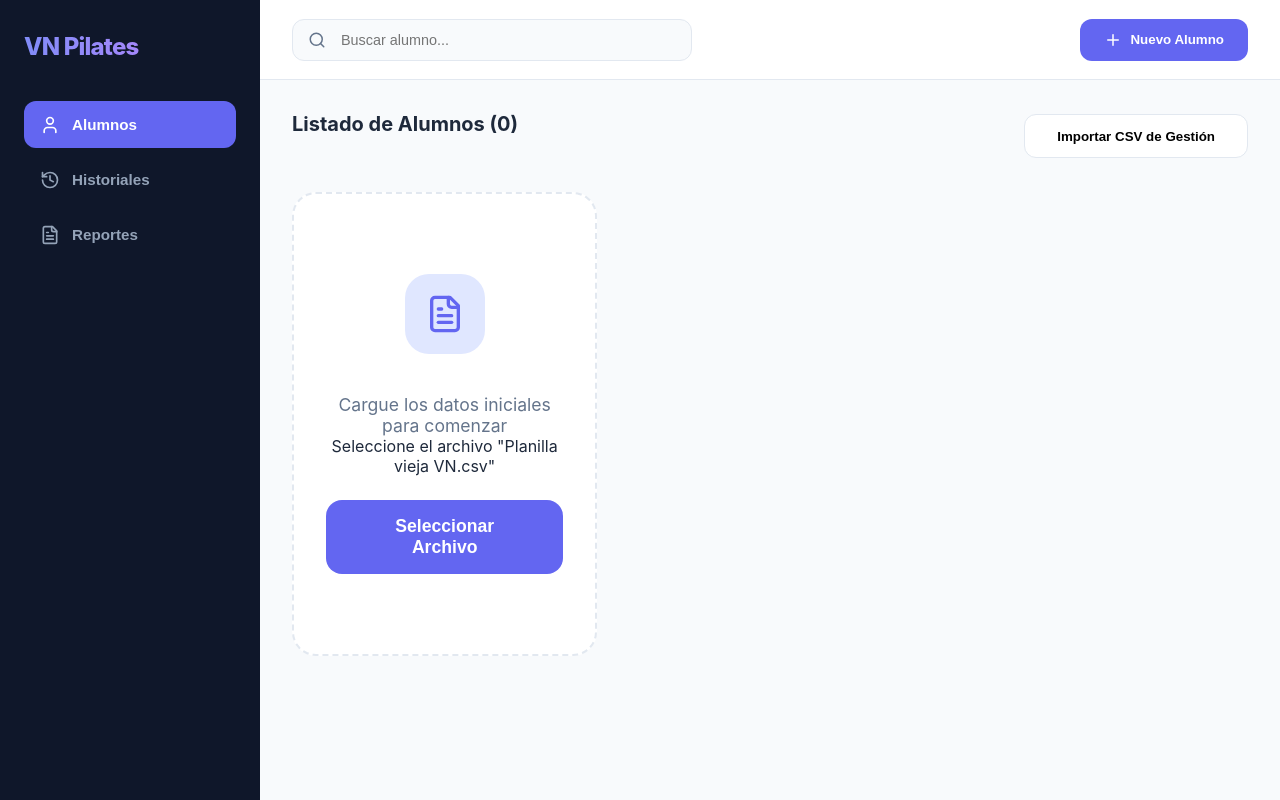
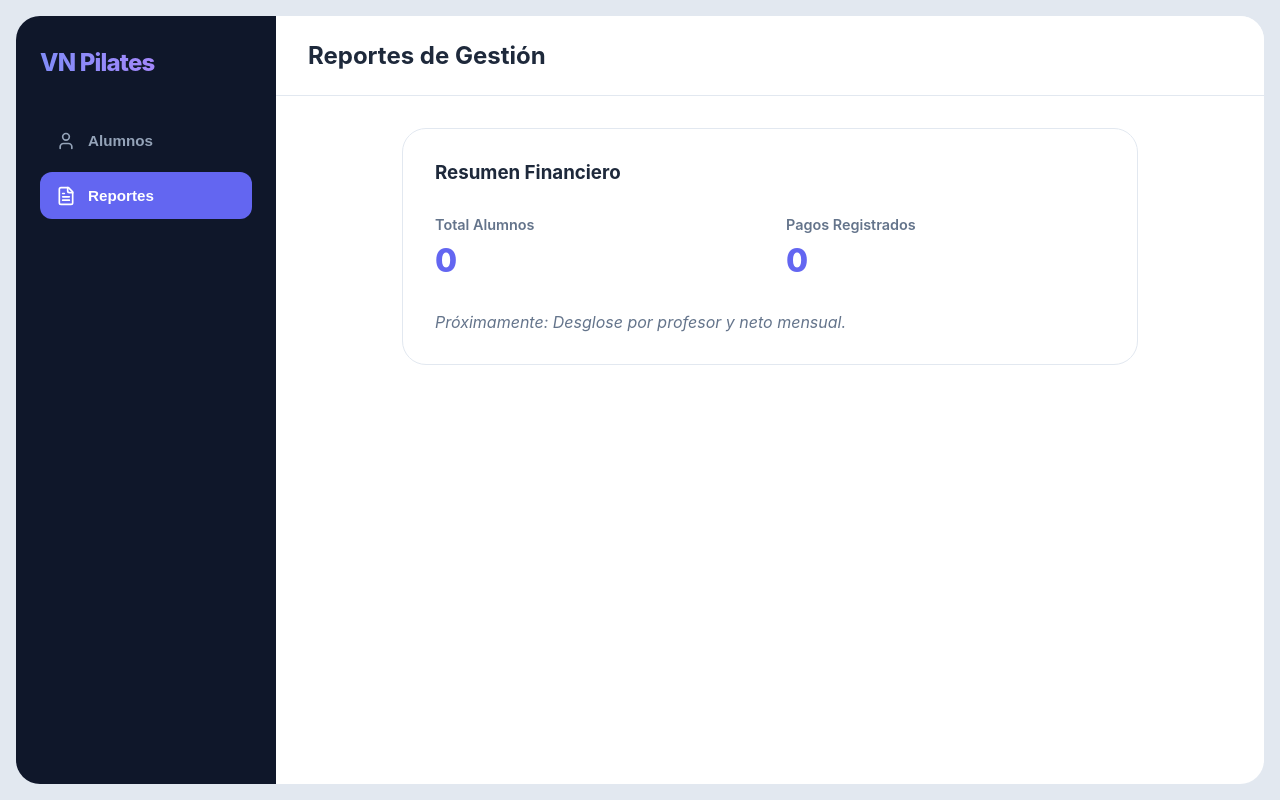
Before and after one commit to devOr05/vn-pilates, a React (Vite) app: page / in a window 1280 px wide. Both pictures are taken after a click on the button "Reportes". Built offline with nearby package versions, Linux system fonts and the light colour scheme.

Commit message:
UI Improvement: Added margins, functional Save button, and Navigation logic

```diff
--- a/src/App.css
+++ b/src/App.css
@@ -27,6 +27,9 @@ body {
     display: flex;
     height: 100vh;
     overflow: hidden;
+    padding: 1rem;
+    background: #e2e8f0;
+    /* Darker background to show the "window" effect */
 }
 
 /* Sidebar */
@@ -38,6 +41,7 @@ body {
     display: flex;
     flex-direction: column;
     gap: 2.5rem;
+    border-radius: 24px 0 0 24px;
 }
 
 .logo-section h1 {
@@ -88,6 +92,8 @@ nav {
     display: flex;
     flex-direction: column;
     overflow: hidden;
+    background: white;
+    border-radius: 0 24px 24px 0;
 }
 
 .main-header {
@@ -144,7 +150,24 @@ nav {
     transition: var(--transition);
 }
 
-.btn-add:hover {
+.btn-save {
+    background: #10b981;
+    color: white;
+    border: none;
+    padding: 0.75rem 1.5rem;
+    border-radius: 12px;
+    font-weight: 700;
+    display: flex;
+    align-items: center;
+    gap: 0.5rem;
+    cursor: pointer;
+    transition: var(--transition);
+}
+
+.btn-save:hover {
+    filter: brightness(1.1);
+}
+
 filter: brightness(1.1);
 transform: translateY(-2px);
 }
@@ -278,21 +301,51 @@ nav {
     box-shadow: 0 20px 40px rgba(0, 0, 0, 0.05);
 }
 
-.profile-info h2 {
+.profile-info h2,
+.edit-name {
     font-size: 2.5rem;
     font-weight: 800;
     margin-bottom: 0.75rem;
+    border: none;
+    background: none;
+    width: 100%;
+    color: var(--text-main);
+    padding: 0.5rem 0;
+}
+
+.edit-name:focus {
+    outline: none;
+    background: var(--bg-main);
+    border-radius: 8px;
+    padding: 0.5rem 1rem;
 }
 
 .badges {
     display: flex;
-    gap: 0.75rem;
+    gap: 1.5rem;
 }
 
-.badge {
+.badge,
+.badge-input {
+    display: flex;
+    align-items: center;
+    gap: 0.5rem;
     padding: 0.5rem 1rem;
     border-radius: 100px;
     font-size: 0.85rem;
+    font-weight: 700;
+}
+
+.badge-input label {
+    color: var(--text-muted);
+}
+
+.badge-input input {
+    border: none;
+    background: var(--bg-main);
+    padding: 0.25rem 0.5rem;
+    border-radius: 6px;
+    width: 60px;
     font-weight: 700;
 }
 
@@ -516,7 +569,46 @@ nav {
     border-color: var(--text-muted);
 }
 
-.empty-state {
+/* Reports */
+.reports-container {
+    padding: 2rem;
+    max-width: 800px;
+    margin: 0 auto;
+}
+
+.report-card {
+    background: white;
+    border: 1px solid var(--border);
+    padding: 2rem;
+    border-radius: 24px;
+}
+
+.report-stats {
+    display: grid;
+    grid-template-columns: 1fr 1fr;
+    gap: 2rem;
+    margin: 2rem 0;
+}
+
+.stat label {
+    display: block;
+    font-size: 0.9rem;
+    color: var(--text-muted);
+    font-weight: 600;
+    margin-bottom: 0.5rem;
+}
+
+.stat p {
+    font-size: 2rem;
+    font-weight: 800;
+    color: var(--accent);
+}
+
+.note {
+    font-style: italic;
+    color: var(--text-muted);
+}
+
 background: white;
 border: 2px dashed var(--border);
 border-radius: 24px;
--- a/src/App.jsx
+++ b/src/App.jsx
@@ -9,6 +9,7 @@ function App() {
     const [searchTerm, setSearchTerm] = useState('');
     const [isLoaded, setIsLoaded] = useState(false);
     const [showAddModal, setShowAddModal] = useState(false);
+    const [currentView, setCurrentView] = useState('alumnos'); // alumnos | historiales | reportes
     const [newStudent, setNewStudent] = useState({ name: '', classesPerWeek: '2', entryDate: new Date().toISOString().split('T')[0] });
     const fileInputRef = useRef(null);
 
@@ -81,6 +82,16 @@ function App() {
         setStudents(updatedStudents);
     };
 
+    const saveStudentChanges = () => {
+        if (!selectedStudent) return;
+        setStudents(students.map(s => s.id === selectedStudent.id ? selectedStudent : s));
+        alert('Cambios guardados correctamente');
+    };
+
+    const updateStudentField = (field, value) => {
+        setSelectedStudent({ ...selectedStudent, [field]: value });
+    };
+
     const exportToCSV = () => {
         // Basic export: rebuild spreadsheet structure
         const headers = ["ID", "NOMBRE", "INGRESO", "CLASES/SEM", "HISTORIAL (MES:MONTO:RECIBE:FECHA)"];
@@ -113,9 +124,18 @@ function App() {
                         <h1>VN Pilates</h1>
                     </div>
                     <nav>
-                        <button className="nav-item active"><User size={20} /> Alumnos</button>
-                        <button className="nav-item"><History size={20} /> Historiales</button>
-                        <button className="nav-item"><FileText size={20} /> Reportes</button>
+                        <button
+                            className={`nav-item ${currentView === 'alumnos' ? 'active' : ''}`}
+                            onClick={() => { setCurrentView('alumnos'); setSelectedStudent(null); }}
+                        >
+                            <User size={20} /> Alumnos
+                        </button>
+                        <button
+                            className={`nav-item ${currentView === 'reportes' ? 'active' : ''}`}
+                            onClick={() => { setCurrentView('reportes'); setSelectedStudent(null); }}
+                        >
+                            <FileText size={20} /> Reportes
+                        </button>
                     </nav>
                 </aside>
 
@@ -125,7 +145,7 @@ function App() {
                             <ChevronLeft size={20} /> Volver al listado
                         </button>
                         <div className="header-actions">
-                            <button className="btn-save"><Save size={18} /> Guardar Cambios</button>
+                            <button className="btn-save" onClick={saveStudentChanges}><Save size={18} /> Guardar Cambios</button>
                         </div>
                     </header>
 
@@ -135,10 +155,28 @@ function App() {
                                 <User size={40} />
                             </div>
                             <div className="profile-info">
-                                <h2>{selectedStudent.name}</h2>
+                                <input
+                                    className="edit-name"
+                                    value={selectedStudent.name}
+                                    onChange={(e) => updateStudentField('name', e.target.value)}
+                                />
                                 <div className="badges">
-                                    <span className="badge frequency">{selectedStudent.classesPerWeek} clases/sem</span>
-                                    <span className="badge entry">Desde: {selectedStudent.entryDate || 'N/A'}</span>
+                                    <div className="badge-input">
+                                        <label>Clases/Sem:</label>
+                                        <input
+                                            type="number"
+                                            value={selectedStudent.classesPerWeek}
+                                            onChange={(e) => updateStudentField('classesPerWeek', e.target.value)}
+                                        />
+                                    </div>
+                                    <div className="badge-input">
+                                        <label>Desde:</label>
+                                        <input
+                                            type="text"
+                                            value={selectedStudent.entryDate}
+                                            onChange={(e) => updateStudentField('entryDate', e.target.value)}
+                                        />
+                                    </div>
                                 </div>
                             </div>
                         </div>
@@ -193,14 +231,24 @@ function App() {
                     <h1>VN Pilates</h1>
                 </div>
                 <nav>
-                    <button className="nav-item active"><User size={20} /> Alumnos</button>
-                    <button className="nav-item"><History size={20} /> Historiales</button>
-                    <button className="nav-item"><FileText size={20} /> Reportes</button>
+                    <button
+                        className={`nav-item ${currentView === 'alumnos' ? 'active' : ''}`}
+                        onClick={() => setCurrentView('alumnos')}
+                    >
+                        <User size={20} /> Alumnos
+                    </button>
+                    <button
+                        className={`nav-item ${currentView === 'reportes' ? 'active' : ''}`}
+                        onClick={() => setCurrentView('reportes')}
+                    >
+                        <FileText size={20} /> Reportes
+                    </button>
                 </nav>
             </aside>
 
             <main className="main-content">
                 <header className="main-header">
+                    {currentView === 'alumnos' ? (
                         <div className="search-bar">
                             <Search size={18} className="search-icon" />
                             <input
@@ -210,10 +258,16 @@ function App() {
                                 onChange={(e) => setSearchTerm(e.target.value)}
                             />
                         </div>
+                    ) : (
+                        <h2>Reportes de Gestión</h2>
+                    )}
+                    {currentView === 'alumnos' && (
                         <button className="btn-add" onClick={() => setShowAddModal(true)}><Plus size={18} /> Nuevo Alumno</button>
+                    )}
                 </header>
 
                 <section className="dashboard">
+                    {currentView === 'alumnos' ? (
                         <div className="student-list-container">
                             <div className="list-header">
                                 <h3>Listado de Alumnos ({filteredStudents.length})</h3>
@@ -264,6 +318,24 @@ function App() {
                                 )}
                             </div>
                         </div>
+                    ) : (
+                        <div className="reports-container">
+                            <div className="report-card">
+                                <h3>Resumen Financiero</h3>
+                                <div className="report-stats">
+                                    <div className="stat">
+                                        <label>Total Alumnos</label>
+                                        <p>{students.length}</p>
+                                    </div>
+                                    <div className="stat">
+                                        <label>Pagos Registrados</label>
+                                        <p>{students.reduce((acc, s) => acc + s.history.length, 0)}</p>
+                                    </div>
+                                </div>
+                                <p className="note">Próximamente: Desglose por profesor y neto mensual.</p>
+                            </div>
+                        </div>
+                    )}
                 </section>
 
                 {showAddModal && (
```
Lines whose indentation alone changed are shown as unchanged.
